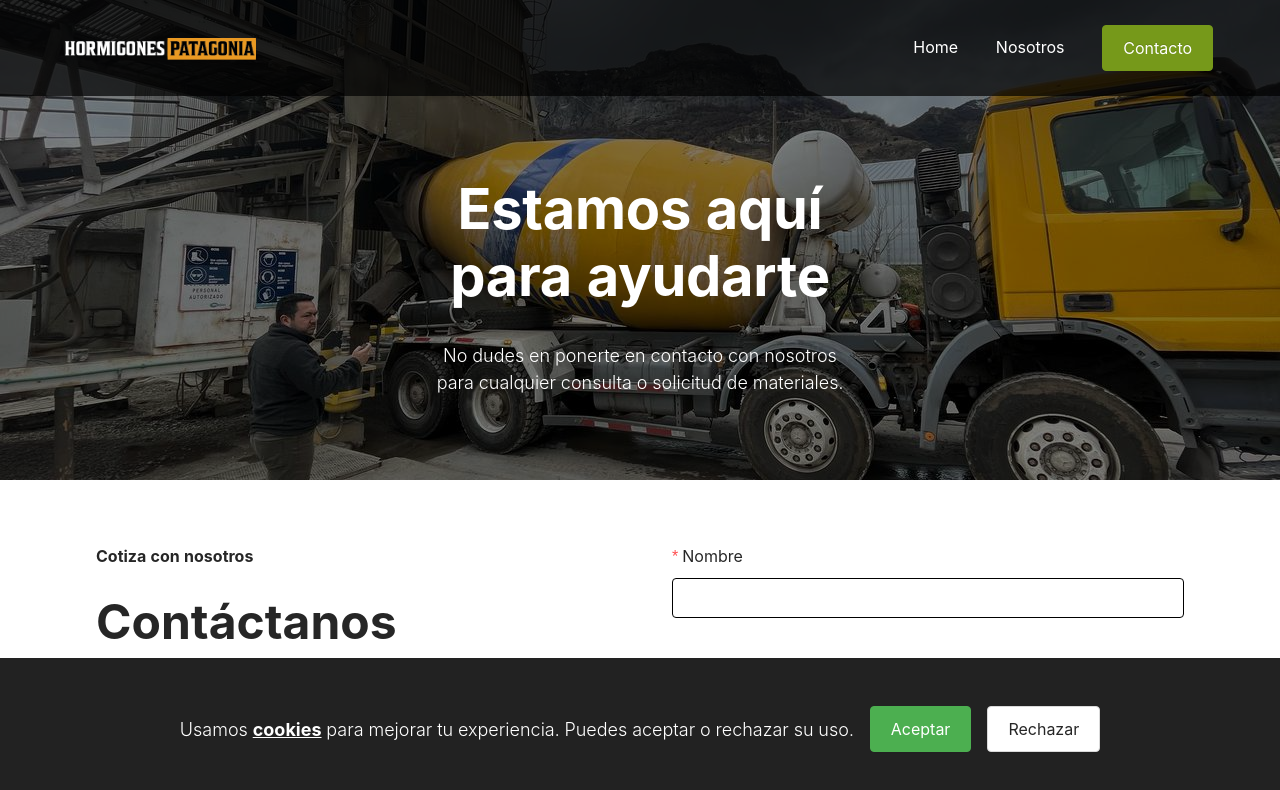
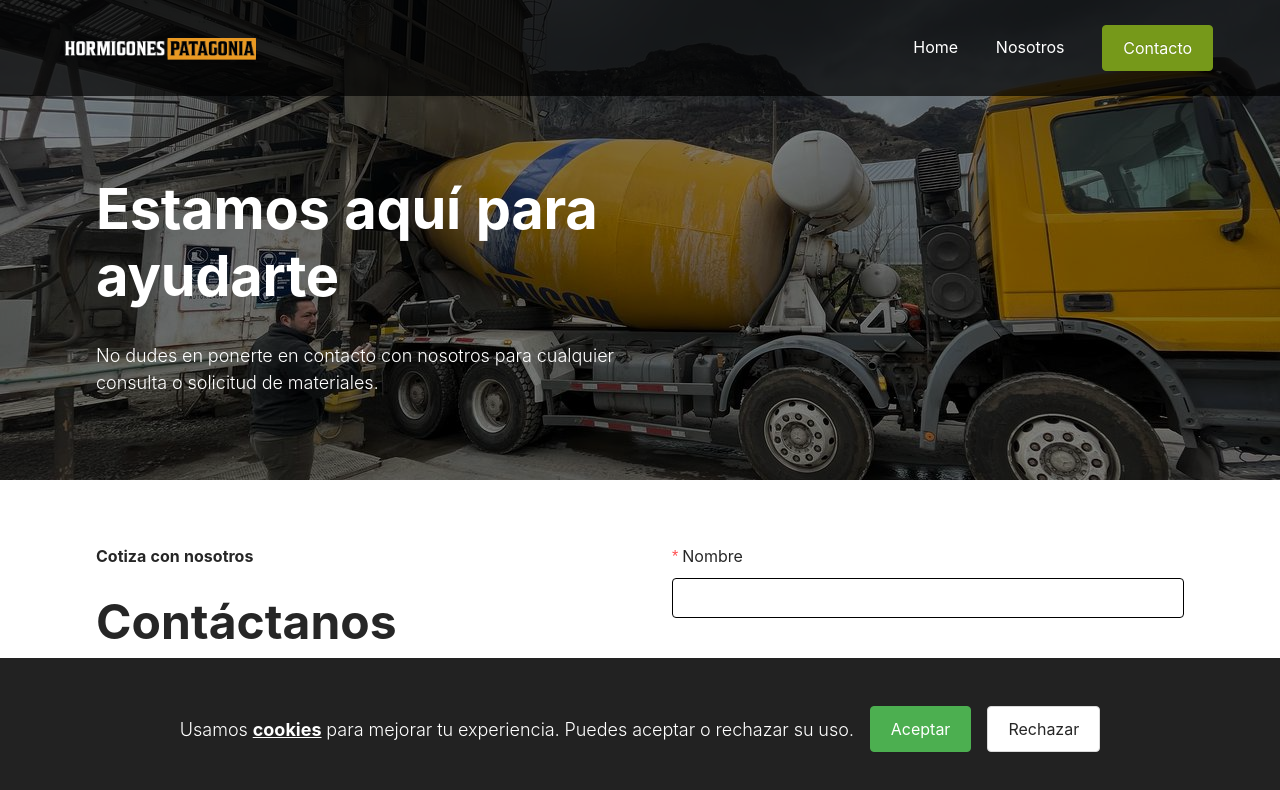
Before and after one commit to BCaceres87/hormigones-patagonia-website, a React (Vite) app: page /contact in a window 1280 px wide. Shown: the top 790 px of the page. Built offline with nearby package versions, Linux system fonts and the light colour scheme.

Commit message:
Create PageHeader component

```diff
--- /dev/null
+++ b/src/components/page-header.jsx
@@ -0,0 +1,20 @@
+import styles from './page-header.module.scss'
+import Wrapper from './wrapper'
+
+const PageHeader = ({backgroundImage, title, subtitle}) => {
+  return (
+    <header
+      className={styles.header}
+      style={{ backgroundImage: `url(${backgroundImage})` }}
+    >
+      <Wrapper>
+        <div className={styles.text_wrapper}>
+          <h1>{title}</h1>
+          <p>{subtitle}</p>
+        </div>
+      </Wrapper>
+    </header>
+  )
+}
+
+export default PageHeader
--- /dev/null
+++ b/src/components/page-header.module.scss
@@ -0,0 +1,45 @@
+@use "../styles/main.scss" as *;
+
+.header {
+  @include hero-text-spacing;
+  background-size: cover;
+  background-position: center;
+  height: 60vh;
+  position: relative;
+  text-align: center;
+  width: 100vw;
+
+  h1, p {
+    color: $neutral-100;
+  }
+
+  .text_wrapper {
+    display: flex;
+    flex-direction: column;
+    gap: 1rem;
+    justify-self: center;
+    width: 100%;
+
+    @include media-medium {
+      justify-self: start;
+      text-align: left;
+      width: 50%;
+    }
+  }
+
+  > * {
+    position: relative;
+    z-index: 2;
+  }
+
+  &::before {
+    content: "";
+    position: absolute;
+    top: 0;
+    left: 0;
+    right: 0;
+    bottom: 0;
+    background: rgba(0, 0, 0, 0.5);
+    z-index: 1;
+  }
+}
--- a/src/pages/about.jsx
+++ b/src/pages/about.jsx
@@ -6,24 +6,23 @@ import LogosSection from '../components/logos-section'
 import AboutCard from '../components/about-card'
 import { Button } from 'antd'
 import { useNavigate } from 'react-router-dom'
+import AboutImage from '../assets/images/about_background.png'
+import PageHeader from '../components/page-header'
 
 const About = () => {
   const navigate = useNavigate();
   const { ref, inView } = useInView({
     triggerOnce: true,
-    threshold: 0.3, // cuando 30% del componente esté visible
+    threshold: 0.3,
   })
 
   return (
     <>
-      <section className={styles.header}>
-        <Wrapper>
-          <div className={styles.text_wrapper}>
-            <h1>Conócenos</h1>
-            <p>Hormigones Patagonia, su aliado en materiales de construcción de calidad y servicio excepcional en cada proyecto.</p>
-          </div>
-        </Wrapper>
-      </section>
+      <PageHeader
+        backgroundImage={AboutImage}
+        title="Conócenos"
+        subtitle="Hormigones Patagonia, su aliado en materiales de construcción de calidad y servicio excepcional en cada proyecto."
+      />
       <LogosSection title="Empresas que confían en nosotros"/>
       <section>
         <Wrapper>
--- a/src/pages/about.module.scss
+++ b/src/pages/about.module.scss
@@ -1,49 +1,4 @@
 @use "../styles/main.scss" as *;
-
-
-.header {
-  @include hero-text-spacing;
-  background-image: url('../assets/images/about_background.png');
-  background-size: cover;
-  background-position: center;
-  height: 60vh;
-  position: relative;
-  text-align: center;
-  width: 100vw;
-
-  h1, p {
-    color: $neutral-100;
-  }
-
-  .text_wrapper {
-    display: flex;
-    flex-direction: column;
-    gap: 1rem;
-    justify-self: center;
-    width: 100%;
-    @include media-medium {
-      justify-self: start;
-      text-align: left;
-      width: 50%;
-    }
-  }
-
-  > * {
-    position: relative;
-    z-index: 2;
-   }
-
-  &::before {
-    content: "";
-    position: absolute;
-    top: 0;
-    left: 0;
-    right: 0;
-    bottom: 0;
-    background: rgba(0, 0, 0, 0.5);
-    z-index: 1;
-   }
-}
 
 .section4 {
   .text_wrapper {
--- a/src/pages/contact.jsx
+++ b/src/pages/contact.jsx
@@ -1,20 +1,18 @@
 import ContactContent from '../components/contact-content'
 import Wrapper from '../components/wrapper'
-import styles from './contact.module.scss'
+import ContactImage from '../assets/images/contact_background.jpeg'
+import PageHeader from '../components/page-header'
 
 const Contact = () => {
   return (
    <>
-    <header className={styles.header}>
-      <Wrapper>
-        <div className={styles.text_wrapper}>
-          <h1>Estamos aquí para ayudarte</h1>
-          <p>No dudes en ponerte en contacto con nosotros para cualquier consulta o solicitud de materiales.</p>
-        </div>
-      </Wrapper>
-    </header>
+    <PageHeader
+      backgroundImage={ContactImage}
+      title="Estamos aquí para ayudarte"
+      subtitle="No dudes en ponerte en contacto con nosotros para cualquier consulta o solicitud de materiales."
+    />
     <section>
-      <div className={styles.content}>
+      <div>
         <Wrapper>
           <ContactContent/>
         </Wrapper>
--- a/src/pages/contact.module.scss
+++ /dev/null
@@ -1,43 +0,0 @@
-@use "../styles/main.scss" as *;
-
-.header {
-   @include hero-text-spacing;
-   background-image: url('../assets/images/contact_background.jpeg');
-   background-size: cover;
-   background-position: center;
-   height: 60vh;
-   position: relative;
-   text-align: center;
-   width: 100vw;
-
-   h1, p {
-      color: $neutral-100;
-   }
-
-   .text_wrapper {
-      display: flex;
-      flex-direction: column;
-      gap: 1rem;
-      justify-self: center;
-      width: 100%;
-      @include media-medium {
-         width: 40%;
-      }
-   }
-
-   > * {
-      position: relative;
-      z-index: 2;
-    }
-
-   &::before {
-      content: "";
-      position: absolute;
-      top: 0;
-      left: 0;
-      right: 0;
-      bottom: 0;
-      background: rgba(0, 0, 0, 0.5); // Capa oscura, puedes ajustar el 0.5 para más o menos oscuridad
-      z-index: 1;
-    }
-}
```
